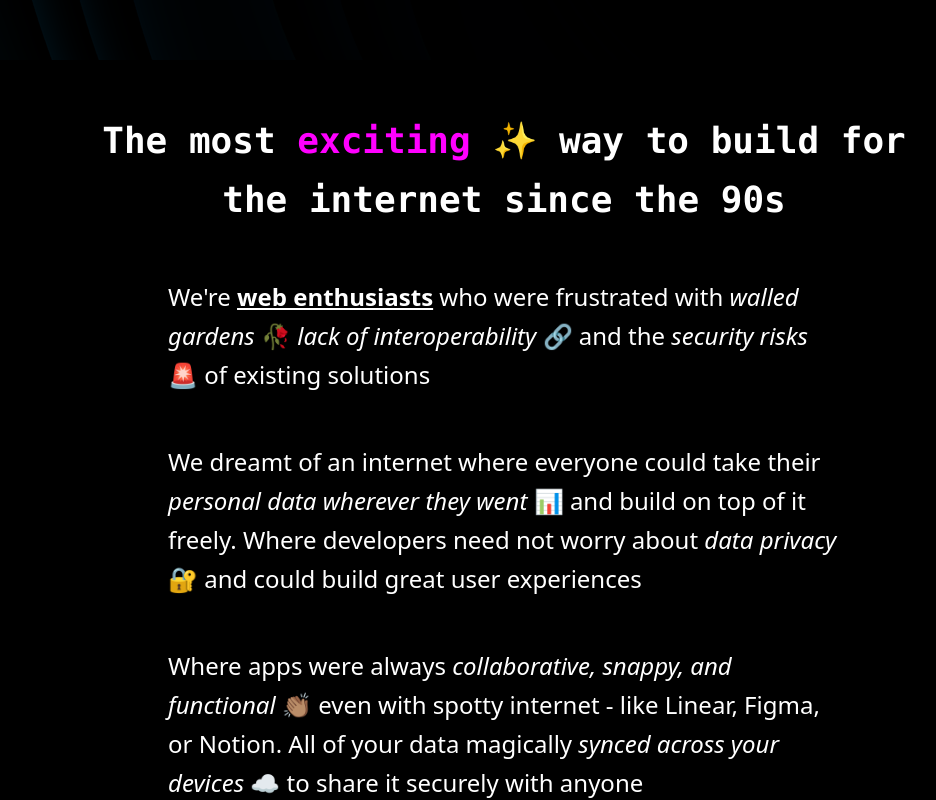
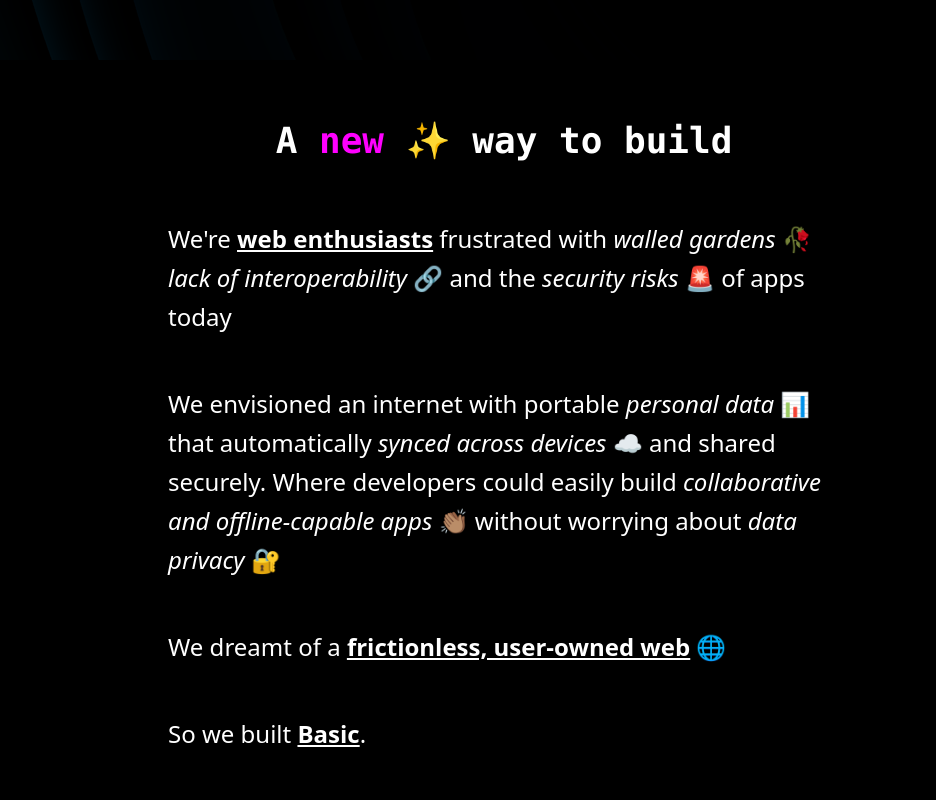
Before and after one commit to basicdb/basic-website, a Next.js app: page / in a window 1280 px wide. Shown: the part 740-1540 px from the top of the page, without its empty margins (136-1072 px from the left). Built offline with nearby package versions, Linux system fonts and the light colour scheme.

Commit message:
Make whyBasic more concise!

```diff
--- a/src/pages/index.tsx
+++ b/src/pages/index.tsx
@@ -124,26 +124,26 @@
     <section className="bg-black">
       <div className="max-w-4xl mx-auto px-4 sm:px-6 lg:px-8 py-1 pb-24">
         <h2 className="text-4xl font-bold text-white mb-6 mt-12 text-center font-mono leading-relaxed">
-          The most <strong style={{ color: '#FF00FF' }}>exciting</strong> ✨ way to build for the internet since the 90s
+          A <strong style={{ color: '#FF00FF' }}>new</strong> ✨ way to build
         </h2>
         <div className="max-w-2xl mx-auto">
           <FadeInParagraph>
             {[
-              "We're <strong><u>web enthusiasts</u></strong> who were frustrated with <i>walled gardens</i> 🥀 <i>lack of interoperability</i> 🔗 and the <i>security risks</i> 🚨 of existing solutions",
+              "We're <strong><u>web enthusiasts</u></strong> frustrated with <i>walled gardens</i> 🥀 <i>lack of interoperability</i> 🔗 and the <i>security risks</i> 🚨 of apps today",
             ]}
           </FadeInParagraph>
           <FadeInParagraph>
             {[
-              "We dreamt of an internet where everyone could take their <i>personal data wherever they went</i> 📊 and build on top of it freely.",
-              "Where developers need not worry about <i>data privacy</i> 🔐 and could build great user experiences"
+              "We envisioned an internet with portable <i>personal data</i> 📊 that automatically <i>synced across devices</i> ☁️ and shared securely.",
+              "Where developers could easily build <i>collaborative and offline-capable apps</i> 👏🏽 without worrying about <i>data privacy</i> 🔐"
             ]}
           </FadeInParagraph>
-          <FadeInParagraph>
+          {/* <FadeInParagraph>
             {[
-              "Where apps were always <i>collaborative, snappy, and functional</i> 👏🏽 even with spotty internet - like Linear, Figma, or Notion.",
-              "All of your data magically <i>synced across your devices</i> ☁ to share it securely with anyone"
+              "Where developers could easily build <i>collaborative and offline-capable apps</i> 👏🏽",
+              "without worrying about <i>data privacy</i> 🔐"
             ]}
-          </FadeInParagraph>
+          </FadeInParagraph> */}
           <FadeInParagraph>
             {["We dreamt of a <strong><u>frictionless, user-owned web</u></strong> 🌐"]}
           </FadeInParagraph>
```
